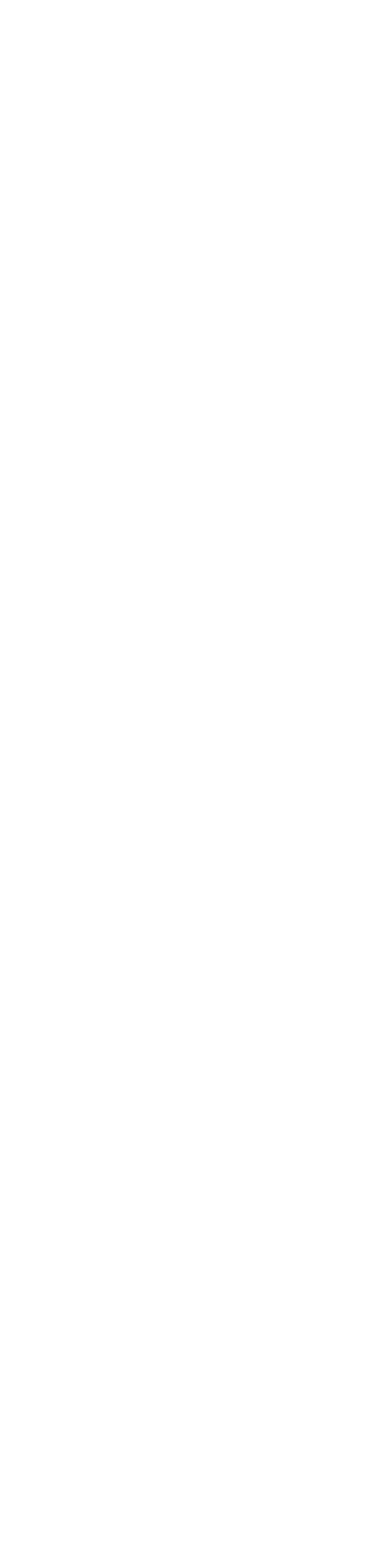
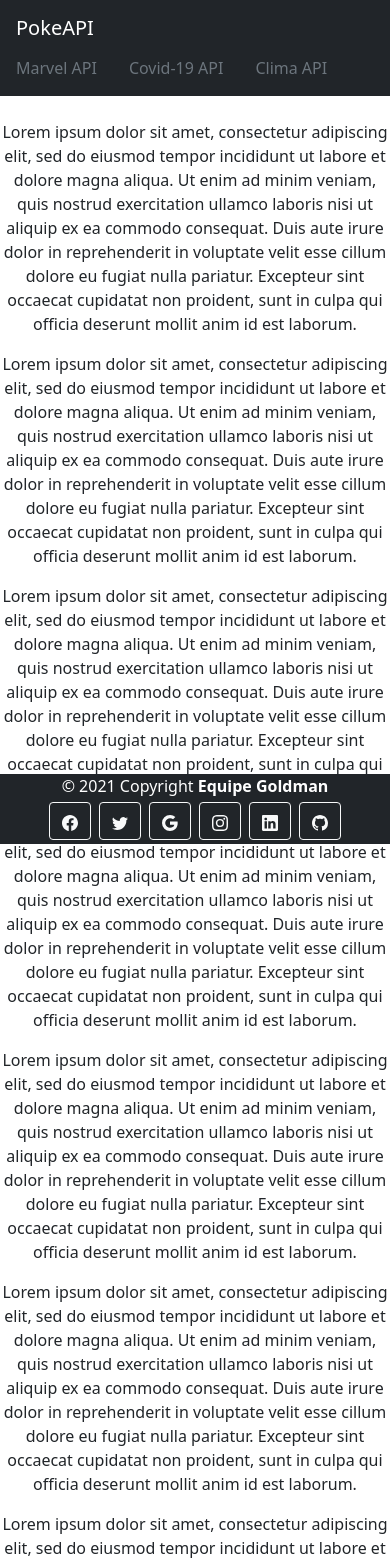
Before and after one commit to goldmansenai/fetch-app, a React (Create React App) app: page / in a window 390 px wide. Shown: the top 1564 px of the page. Before the commit the page ends 844 px from the top, so only its background shows below. Built offline with nearby package versions, Linux system fonts and the light colour scheme.

Commit message:
Correções para deixar a home page responsiva

```diff
--- a/src/App.js
+++ b/src/App.js
@@ -1,11 +1,10 @@
 import './App.css';
-import Footer from './components/Footer';
-import Header from './components/Header';
+import Pagina from './components/Pagina';
 
 function App() {
   return (
     <div className="App">
-
+        <Pagina />
     </div>
   );
 }
--- a/src/components/Footer.js
+++ b/src/components/Footer.js
@@ -4,7 +4,8 @@ import "../styles/Footer.css";
 
 const Footer = () => {
   return (
-    <div className="text-center p-4 bg-dark text-white">
+    <div className="ftr">
+      <div className="text-center bg-dark text-white fixed">
         © 2021 Copyright
         <span
           className="text-reset fw-bold"
@@ -13,7 +14,7 @@ const Footer = () => {
           {" "}
           Equipe Goldman
         </span>
-      <section className="mb-2">
+        <section className="mb-2 display">
           <a
             className="btn btn-outline-light btn-floating m-1"
             href="#!"
@@ -117,6 +118,7 @@ const Footer = () => {
           </a>
         </section>
       </div>
+    </div>
   );
 };
 
--- a/src/components/Pagina.js
+++ b/src/components/Pagina.js
@@ -0,0 +1,94 @@
+//comando: rafce geta o import, const e export abaixo
+//rafce + enter
+// import React from 'react'
+
+// const Pagina = () => {
+//     return (
+//         <div>
+
+//         </div>
+//     )
+// }
+
+// export default Pagina
+
+import React from "react";
+import Header from "./Header";
+import Footer from "./Footer";
+import '../styles/Pagina.css'
+
+const Pagina = (props) => {
+  return (
+    <div>
+      <Header />
+      <div className="conteudo">
+        <p>
+          Lorem ipsum dolor sit amet, consectetur adipiscing elit, sed do
+          eiusmod tempor incididunt ut labore et dolore magna aliqua. Ut enim ad
+          minim veniam, quis nostrud exercitation ullamco laboris nisi ut
+          aliquip ex ea commodo consequat. Duis aute irure dolor in
+          reprehenderit in voluptate velit esse cillum dolore eu fugiat nulla
+          pariatur. Excepteur sint occaecat cupidatat non proident, sunt in
+          culpa qui officia deserunt mollit anim id est laborum.
+        </p>
+        <p>
+          Lorem ipsum dolor sit amet, consectetur adipiscing elit, sed do
+          eiusmod tempor incididunt ut labore et dolore magna aliqua. Ut enim ad
+          minim veniam, quis nostrud exercitation ullamco laboris nisi ut
+          aliquip ex ea commodo consequat. Duis aute irure dolor in
+          reprehenderit in voluptate velit esse cillum dolore eu fugiat nulla
+          pariatur. Excepteur sint occaecat cupidatat non proident, sunt in
+          culpa qui officia deserunt mollit anim id est laborum.
+        </p>
+        <p>
+          Lorem ipsum dolor sit amet, consectetur adipiscing elit, sed do
+          eiusmod tempor incididunt ut labore et dolore magna aliqua. Ut enim ad
+          minim veniam, quis nostrud exercitation ullamco laboris nisi ut
+          aliquip ex ea commodo consequat. Duis aute irure dolor in
+          reprehenderit in voluptate velit esse cillum dolore eu fugiat nulla
+          pariatur. Excepteur sint occaecat cupidatat non proident, sunt in
+          culpa qui officia deserunt mollit anim id est laborum.
+        </p>
+        <p>
+          Lorem ipsum dolor sit amet, consectetur adipiscing elit, sed do
+          eiusmod tempor incididunt ut labore et dolore magna aliqua. Ut enim ad
+          minim veniam, quis nostrud exercitation ullamco laboris nisi ut
+          aliquip ex ea commodo consequat. Duis aute irure dolor in
+          reprehenderit in voluptate velit esse cillum dolore eu fugiat nulla
+          pariatur. Excepteur sint occaecat cupidatat non proident, sunt in
+          culpa qui officia deserunt mollit anim id est laborum.
+        </p>
+        <p>
+          Lorem ipsum dolor sit amet, consectetur adipiscing elit, sed do
+          eiusmod tempor incididunt ut labore et dolore magna aliqua. Ut enim ad
+          minim veniam, quis nostrud exercitation ullamco laboris nisi ut
+          aliquip ex ea commodo consequat. Duis aute irure dolor in
+          reprehenderit in voluptate velit esse cillum dolore eu fugiat nulla
+          pariatur. Excepteur sint occaecat cupidatat non proident, sunt in
+          culpa qui officia deserunt mollit anim id est laborum.
+        </p>
+        <p>
+          Lorem ipsum dolor sit amet, consectetur adipiscing elit, sed do
+          eiusmod tempor incididunt ut labore et dolore magna aliqua. Ut enim ad
+          minim veniam, quis nostrud exercitation ullamco laboris nisi ut
+          aliquip ex ea commodo consequat. Duis aute irure dolor in
+          reprehenderit in voluptate velit esse cillum dolore eu fugiat nulla
+          pariatur. Excepteur sint occaecat cupidatat non proident, sunt in
+          culpa qui officia deserunt mollit anim id est laborum.
+        </p>
+        <p>
+          Lorem ipsum dolor sit amet, consectetur adipiscing elit, sed do
+          eiusmod tempor incididunt ut labore et dolore magna aliqua. Ut enim ad
+          minim veniam, quis nostrud exercitation ullamco laboris nisi ut
+          aliquip ex ea commodo consequat. Duis aute irure dolor in
+          reprehenderit in voluptate velit esse cillum dolore eu fugiat nulla
+          pariatur. Excepteur sint occaecat cupidatat non proident, sunt in
+          culpa qui officia deserunt mollit anim id est laborum.
+        </p>
+      </div>
+      <Footer />
+    </div>
+  );
+};
+
+export default Pagina;
--- a/src/styles/Footer.css
+++ b/src/styles/Footer.css
@@ -0,0 +1,20 @@
+.fixed {
+  position: fixed;
+  height: 70px;
+  bottom: 0;
+  left: 0;
+  right: 0;
+  margin-bottom: 0;
+  padding: 0 !important;
+}
+
+.ftr{
+  margin-bottom: 100px;
+  padding-top: 0;
+}
+
+@media only screen and (max-width: 350px) {
+  .display{
+    display: none;
+  }
+}
--- a/src/styles/Pagina.css
+++ b/src/styles/Pagina.css
@@ -0,0 +1,10 @@
+.conteudo {
+    margin-top: 60px;
+    margin-bottom: 120px;
+}
+
+@media only screen and (max-width: 451px){
+    .conteudo{
+       margin-top: 120px;
+    }
+}
```
Lines whose indentation alone changed are shown as unchanged.
